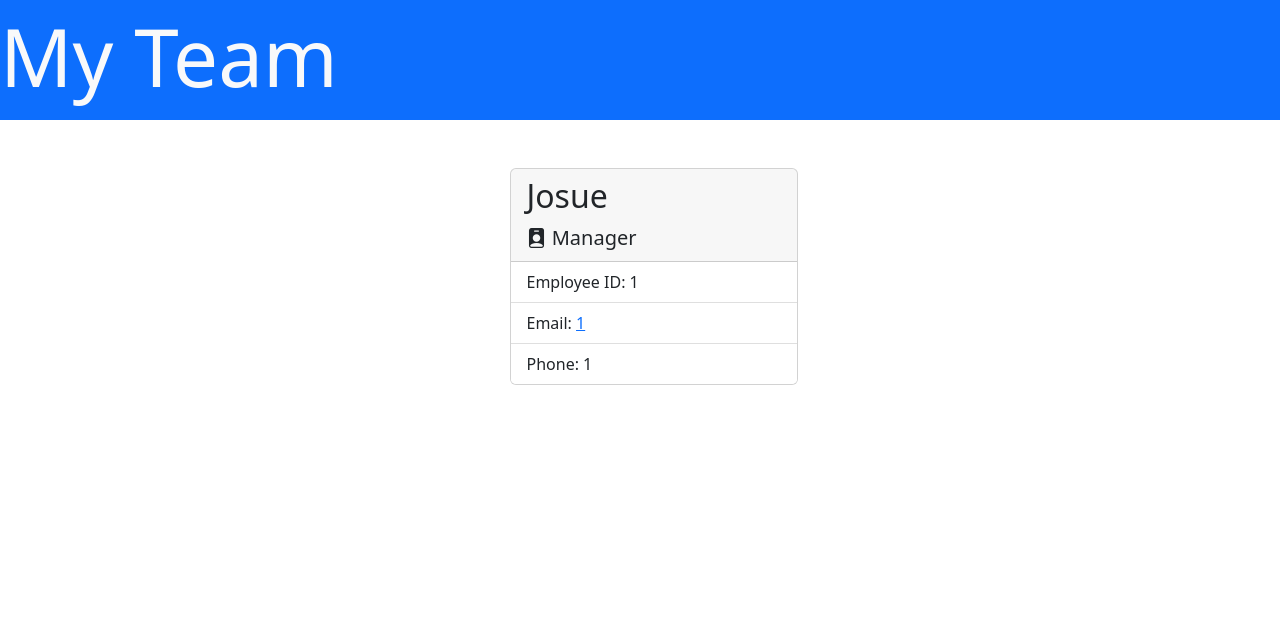
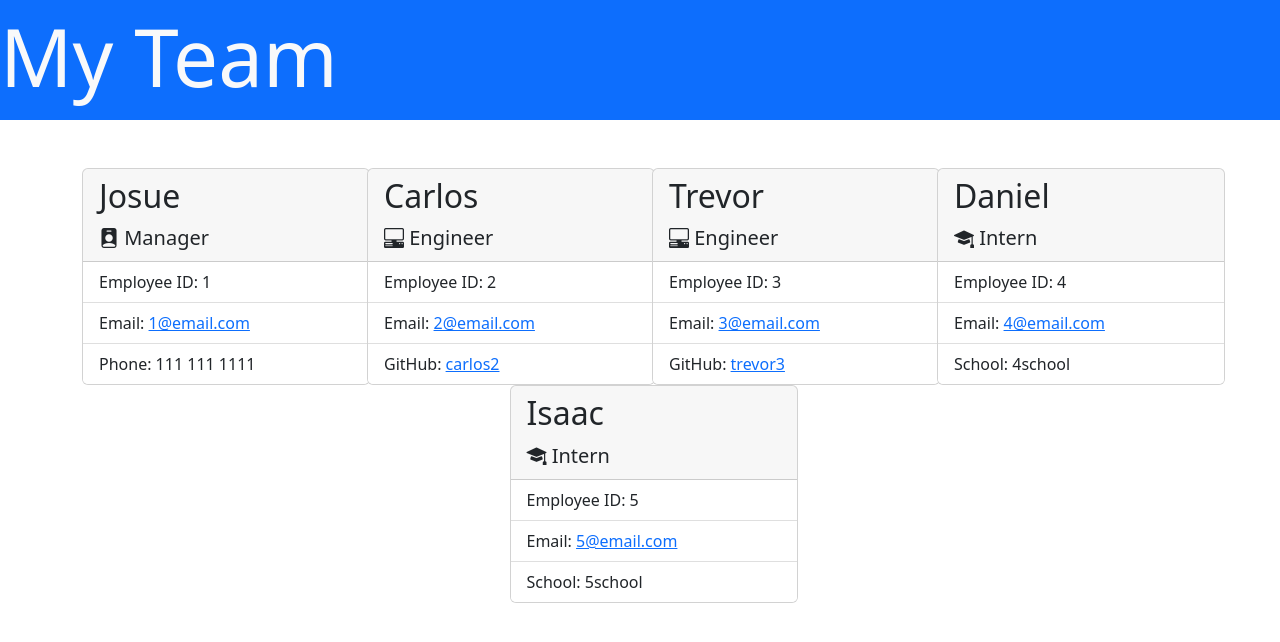
Before and after one commit to jaguilar95/teal-titanium-husky, a website: page dist/index.html in a window 1280 px wide. Drawn offline with nearby package versions, Linux system fonts and the light colour scheme.

Commit message:
updated README.md and added example page

```diff
--- a/dist/index.html
+++ b/dist/index.html
@@ -39,20 +39,116 @@
               <li class="list-group-item">Employee ID: 1</li>
               <li class="list-group-item">
                 Email:
-                <a href="mailto:1" class="link-primary"
-                  >1</a
+                <a href="mailto:1@email.com" class="link-primary"
+                  >1@email.com</a
                 >
               </li>
-              <li class="list-group-item">Phone: 1</li>
+              <li class="list-group-item">Phone: 111 111 1111</li>
             </ul>
           </div>
         </div>
 
           <!-- Engineers -->
 
+        <div class="col-3">
+          <div class="card" style="width: 18rem">
+            <div class="card-header">
+              <h2>Carlos</h2>
+              <div class="lead">
+                <i class="bi bi-pc-display-horizontal"></i> Engineer
+              </div>
+            </div>
+            <ul class="list-group list-group-flush">
+              <li class="list-group-item">Employee ID: 2</li>
+              <li class="list-group-item">
+                Email:
+                <a href="mailto:2@email.com" class="link-primary"
+                     >2@email.com</a
+                >
+              </li>
+              <li class="list-group-item">
+                GitHub:
+                <a
+                  href="https://github.com/carlos2/"
+                  class="link-primary"
+                  target="_blank"
+                  >carlos2</a
+                >
+              </li>
+              </ul>
+          </div>
+          </div>
+        <div class="col-3">
+          <div class="card" style="width: 18rem">
+            <div class="card-header">
+              <h2>Trevor</h2>
+              <div class="lead">
+                <i class="bi bi-pc-display-horizontal"></i> Engineer
+              </div>
+            </div>
+            <ul class="list-group list-group-flush">
+              <li class="list-group-item">Employee ID: 3</li>
+              <li class="list-group-item">
+                Email:
+                <a href="mailto:3@email.com" class="link-primary"
+                     >3@email.com</a
+                >
+              </li>
+              <li class="list-group-item">
+                GitHub:
+                <a
+                  href="https://github.com/trevor3/"
+                  class="link-primary"
+                  target="_blank"
+                  >trevor3</a
+                >
+              </li>
+              </ul>
+          </div>
+          </div>
 
           <!-- Intern -->
 
+        <div class="col-3">
+          <div class="card" style="width: 18rem">
+            <div class="card-header">
+              <h2>Daniel</h2>
+              <div class="lead">
+                <i class="bi bi-mortarboard-fill"></i> Intern
+              </div>
+            </div>
+            <ul class="list-group list-group-flush">
+              <li class="list-group-item">Employee ID: 4</li>
+              <li class="list-group-item">
+                Email:
+                <a href="mailto:4@email.com" class="link-primary"
+                  >4@email.com</a
+                >
+              </li>
+              <li class="list-group-item">School: 4school</li>
+            </ul>
+          </div>
+        </div>
+        <div class="col-3">
+          <div class="card" style="width: 18rem">
+            <div class="card-header">
+              <h2>Isaac</h2>
+              <div class="lead">
+                <i class="bi bi-mortarboard-fill"></i> Intern
+              </div>
+            </div>
+            <ul class="list-group list-group-flush">
+              <li class="list-group-item">Employee ID: 5</li>
+              <li class="list-group-item">
+                Email:
+                <a href="mailto:5@email.com" class="link-primary"
+                  >5@email.com</a
+                >
+              </li>
+              <li class="list-group-item">School: 5school</li>
+            </ul>
+          </div>
+        </div>
         </div>
       </div>
       <script
```
Also changed, not shown: README.md.
